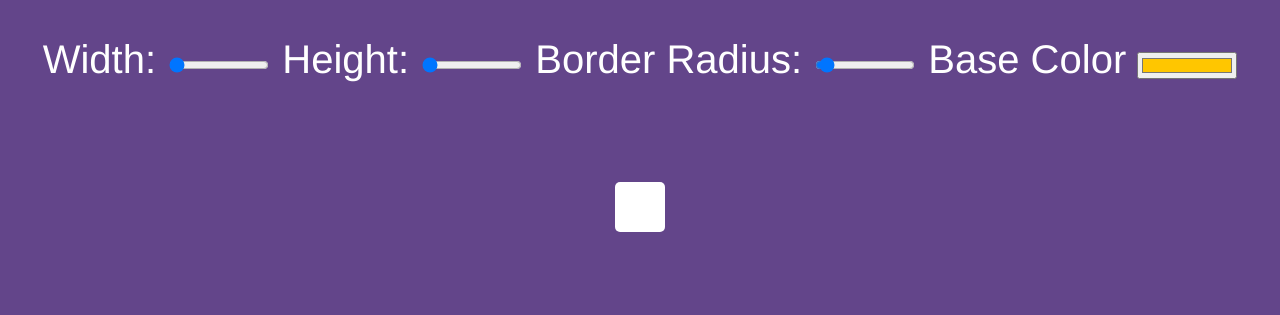
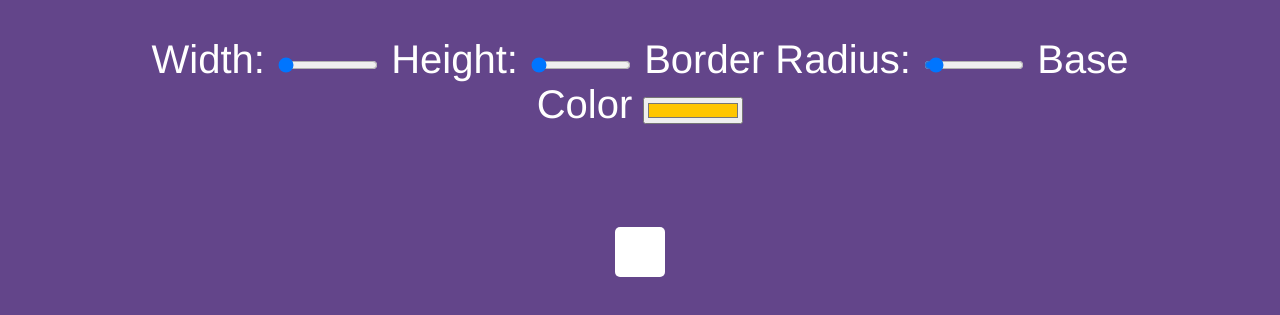
Before and after one commit to Bc-coding/BelleJS30, a plain HTML site: page 03_CSS_Variables/index.html in a window 1280 px wide. Shown: the part 101-416 px from the top of the page. Drawn offline with Linux system fonts and the light colour scheme.

Commit message:
changed view width

```diff
--- a/03_CSS_Variables/index.html
+++ b/03_CSS_Variables/index.html
@@ -5,6 +5,7 @@
     <title>Scoped CSS Variables and JS</title>
   </head>
   <body>
+    <div class="container">
       <p>
         Update <span class="hl">CSS</span> Variables with
         <span class="hl">JS</span>
@@ -49,6 +50,7 @@
       </div>
 
       <div class="canvas"></div>
+    </div>
 
     <style>
       :root {
@@ -73,6 +75,11 @@
         font-family: "helvetica neue", sans-serif;
         font-weight: 100;
         font-size: 40px;
+      }
+
+      .container {
+        width: 80vw;
+        margin: 0 auto;
       }
 
       .hl {
```
Lines whose indentation alone changed are shown as unchanged.
